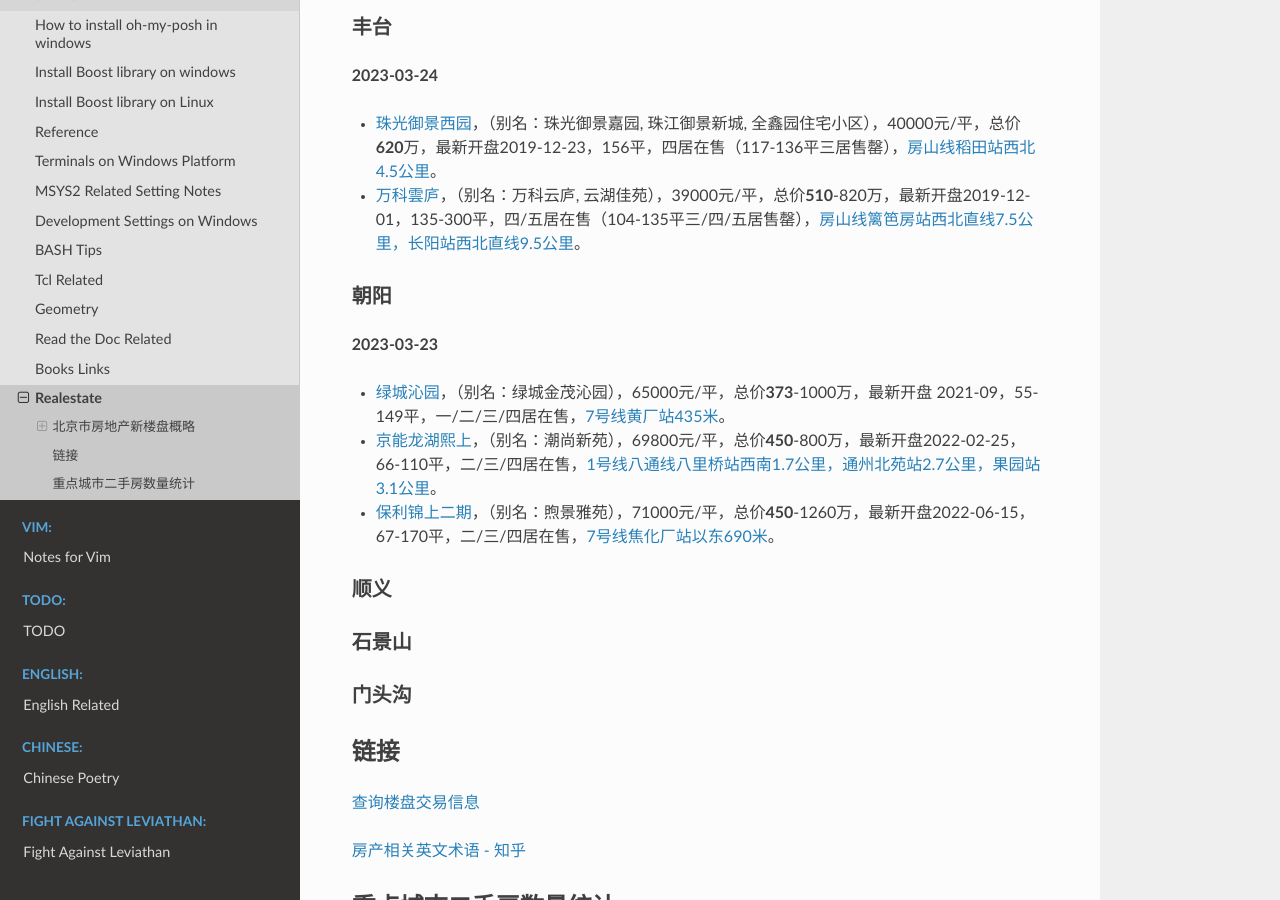
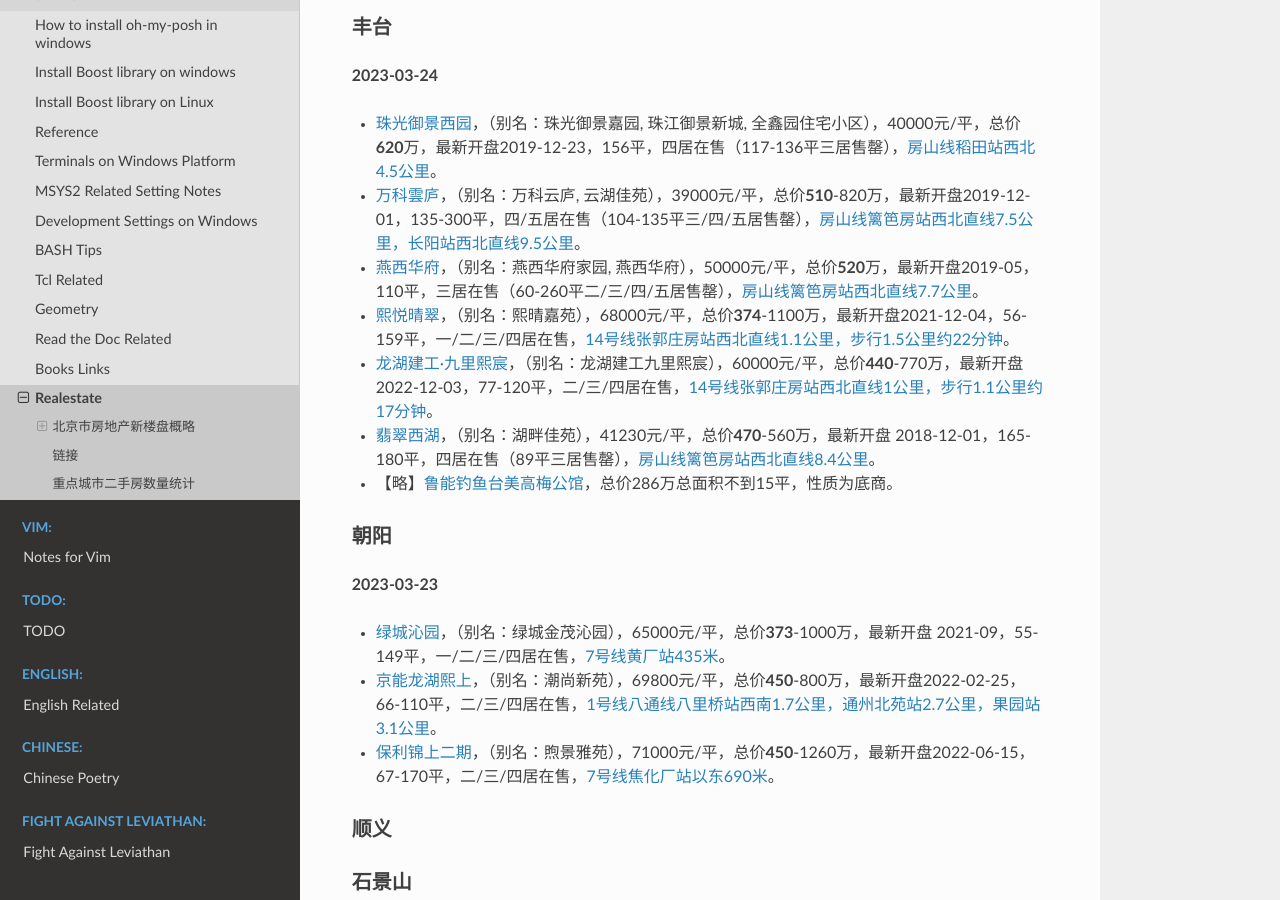
Before and after one commit to Pyrad/pyradnotes, a Sphinx documentation site: the page built from source/Notes/realestate.md, in a window 1280 px wide and 900 px high, scrolled down 1361 px. Built offline with Sphinx 7.4.7 and the Read the Docs theme 2.0.0, drawn with Linux system fonts in a browser that asks for light colours; a script that is not in the unit is left out.

Commit message:
Realestate Finished new buildings in Fengtai District
Finished new buildings currently known in Fengtai District

```diff
--- a/source/Notes/realestate.md
+++ b/source/Notes/realestate.md
@@ -43,6 +43,13 @@
 **2023-03-24**
 - [珠光御景西园](https://bj.fang.ke.com/loupan/p_zgyjjyabqkg/)，（别名：珠光御景嘉园, 珠江御景新城, 全鑫园住宅小区），40000元/平，总价**620**万，最新开盘2019-12-23，156平，四居在售（117-136平三居售罄），[房山线稻田站西北4.5公里](https://j.map.baidu.com/b9/sAlJ)。
 - [万科雲庐](https://bj.fang.ke.com/loupan/p_wkylbkrfq/)，（别名：万科云庐, 云湖佳苑），39000元/平，总价**510**-820万，最新开盘2019-12-01，135-300平，四/五居在售（104-135平三/四/五居售罄），[房山线篱笆房站西北直线7.5公里，长阳站西北直线9.5公里](https://j.map.baidu.com/3a/WBwg)。
+- [燕西华府](https://bj.fang.ke.com/loupan/p_ycyxhfaawyk/)，（别名：燕西华府家园, 燕西华府），50000元/平，总价**520**万，最新开盘2019-05，110平，三居在售（60-260平二/三/四/五居售罄），[房山线篱笆房站西北直线7.7公里](https://j.map.baidu.com/61/knW)。
+- [熙悦晴翠](https://bj.fang.ke.com/loupan/p_bmhju/)，（别名：熙晴嘉苑），68000元/平，总价**374**-1100万，最新开盘2021-12-04，56-159平，一/二/三/四居在售，[14号线张郭庄房站西北直线1.1公里，步行1.5公里约22分钟](https://j.map.baidu.com/88/PpMu)。
+- [龙湖建工·九里熙宸](https://bj.fang.ke.com/loupan/p_lhjgjlxcbmuof/)，（别名：龙湖建工九里熙宸），60000元/平，总价**440**-770万，最新开盘2022-12-03，77-120平，二/三/四居在售，[14号线张郭庄房站西北直线1公里，步行1.1公里约17分钟](https://j.map.baidu.com/88/PpMu)。
+- [翡翠西湖](https://bj.fang.ke.com/loupan/p_fcxhafmdo/)，（别名：湖畔佳苑），41230元/平，总价**470**-560万，最新开盘 2018-12-01，165-180平，四居在售（89平三居售罄），[房山线篱笆房站西北直线8.4公里](https://j.map.baidu.com/ce/rWt)。
+- 【略】[鲁能钓鱼台美高梅公馆](https://bj.fang.ke.com/loupan/p_lndytmgmggblncg/)，总价286万总面积不到15平，性质为底商。
+
+
 
 ### 朝阳
 
```
